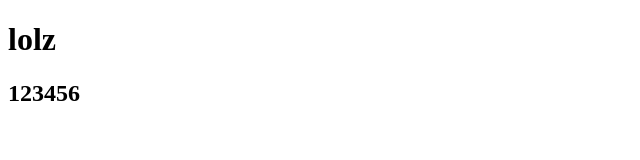
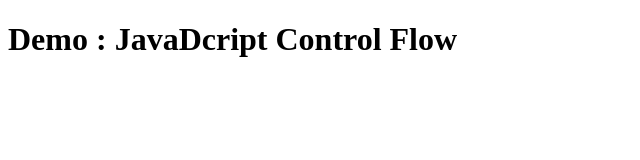
Before and after one commit to carl-michael-hash/git-branch-lab, a plain HTML site: page index.html in a window 1280 px wide. Shown: the whole page, without its empty margins (0-640 px from the left). Drawn offline with Linux system fonts and the light colour scheme.

Commit message:
start JS-control-flow exercise

```diff
--- a/index.html
+++ b/index.html
@@ -6,8 +6,7 @@
     <title>Document</title>
 </head>
 <body>
-    <h1 class="lolz">lolz
-        <h2 class="lolz2">123456</h2>
+    <h1> Demo : JavaDcript Control Flow</h1>
     </h1>
 </body>
 </html>
```
Also changed, not shown: 1 other file.
